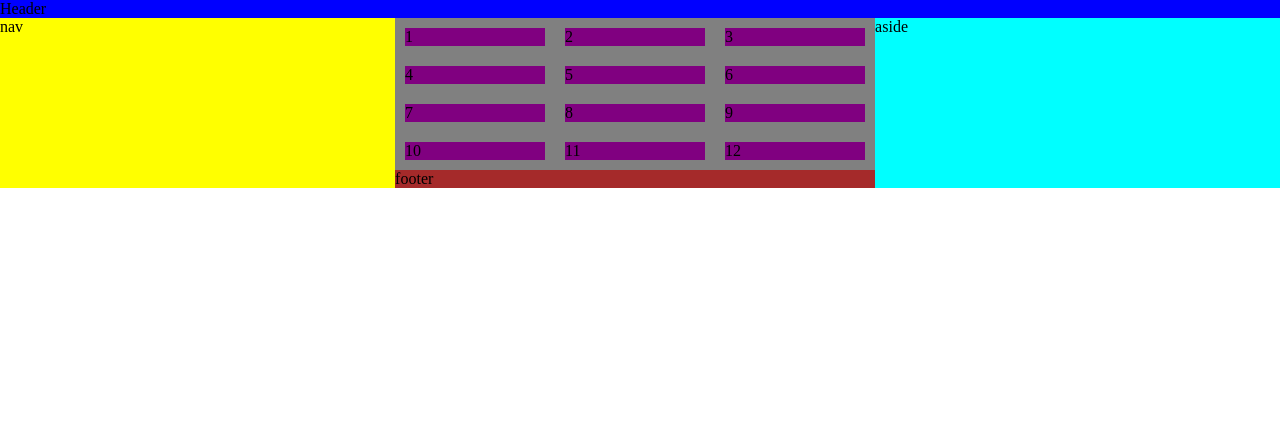
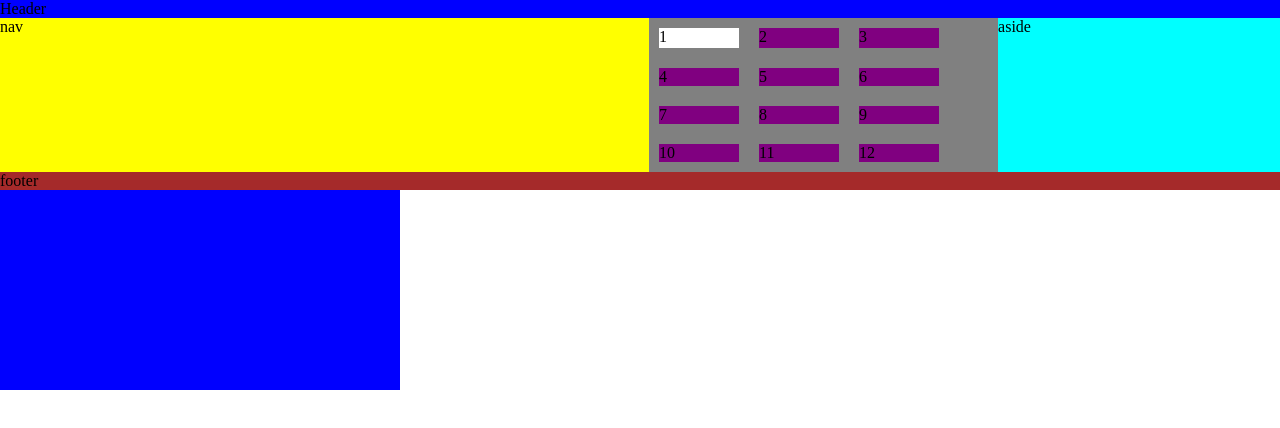
Before and after one commit to AleX-art-hub/Grid-demo13.02.2021, a plain HTML site: page index.html in a window 1280 px wide. Drawn offline with Linux system fonts and the light colour scheme.

Commit message:
transformation

```diff
--- a/css/style.css
+++ b/css/style.css
@@ -5,7 +5,7 @@ body {
   grid-template-areas:
     "header header header"
     "nav main aside"
-    "nav footer aside";
+    "footer footer footer";
 }
 
 .container {
@@ -18,12 +18,21 @@ body {
   /*grid-template-columns: 20% 1fr 150px;*/
 
   /* sokrashchenie zapisi*/
-  grid-template: 1fr 1fr 1fr 1fr/ 1fr 1fr 1fr;
+  /*grid-template: 1fr 1fr / 1fr 1fr;*/
 
+  /* kuda dobavlyaem yacheyki v neyavnoy setke*/
+  /*grid-auto-flow: column;*/
+  grid-template-columns: repeat(auto-fit, 100px);
   /* visota strok v neyavnoy setke*/
   /*grid-auto-rows: 200px;*/
-  /*shirina strok v neyavnoy setke*/
+  /*shirina stolbca v neyavnoy setke*/
   /*grid-auto-columns: 200px;*/
+  /*dense- pomeshchat element na svobodnoe mesto*/
+  /*grid-auto-flow: dense;
+  justify-items: end;
+  align-items: center;
+  justify-content: space-around;
+  align-content: start;*/
   grid-area: main;
 }
 header {
@@ -33,17 +42,14 @@ header {
 footer {
   background-color: brown;
   grid-area: footer;
-  /*grid-column: 2/3;*/
 }
 nav {
   background-color: yellow;
   grid-area: nav;
-  /*grid-row: 2/5;*/
 }
 aside {
   background-color: aqua;
   grid-area: aside;
-  /*grid-row: 2/5;*/
 }
 
 .gridItem {
@@ -51,6 +57,25 @@ aside {
   margin: 10px;
 }
 #style1 {
-  grid-row-start: 1;
-  grid-row-end: 2;
+  /*grid-row-start: 1;
+  grid-row-end: 2;*/
+  background-color: white;
+  height: 20px;
 }
+
+#style1:hover {
+  background-color: red;
+  transition: all ease 3s;
+  height: 40px;
+}
+.box {
+  background-color: blue;
+  width: 400px;
+  height: 200px;
+}
+.box:hover {
+  background-color: yellow;
+  transition: all ease 3s;
+  width: 500px;
+  height: 300px;
+}
--- /dev/null
+++ b/css/style2.css
@@ -0,0 +1,30 @@
+body {
+  margin: 0;
+}
+
+.container {
+  display: grid;
+  width: 1200px;
+  height: 90vh;
+  margin: 0 auto;
+  background-color: gray;
+  grid-template: 1fr 1fr 1fr 1fr / 1fr 1fr 1fr;
+}
+
+.gridItem {
+  background-color: darkgray;
+  margin: 5px;
+}
+
+#style1 {
+  /*grid-row-start: 1;
+  grid-row-end: 3;
+  grid-column-start: 4;
+  grid-column-end: 4;*/
+}
+#style2 {
+  /*grid-row-start: 3;
+  grid-row-end: 3;
+  grid-column-start: 1;
+  grid-column-end: 3;*/
+}
--- a/index.html
+++ b/index.html
@@ -9,6 +9,7 @@
 </head>
 
 <body>
+
     <header>Header</header>
     <nav>nav</nav>
     <div class="container">
@@ -27,6 +28,22 @@
     </div>
     <aside>aside</aside>
     <footer>footer</footer>
+    <div class="box"></div>
+    <!--
+    <div class="container">
+        <div class="gridItem" id="style1">1</div>
+        <div class="gridItem" id="style2">2</div>
+        <div class="gridItem" id="style3">3</div>
+        <div class="gridItem" id="style4">4</div>
+        <div class="gridItem" id="style5">5</div>
+        <div class="gridItem" id="style6">6</div>
+        <div class="gridItem" id="style7">7</div>
+        <div class="gridItem" id="style8">8</div>
+        <div class="gridItem" id="style9">9</div>
+        <div class="gridItem" id="style10">10</div>
+        <div class="gridItem" id="style11">11</div>
+        <div class="gridItem" id="style12">12</div>
+    </div>-->
 </body>
 
 </html>
```
